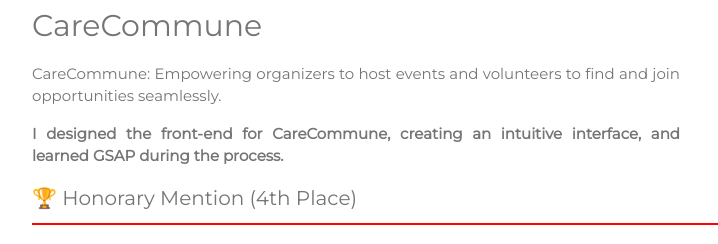
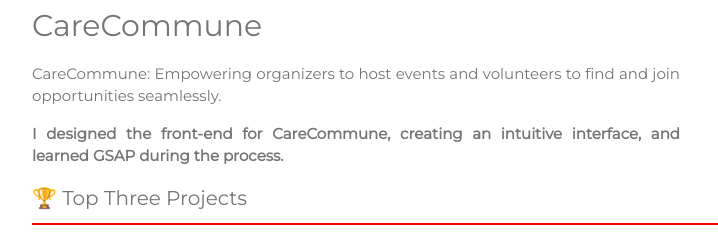
Before and after one commit to DevNoob1/website, a plain HTML site: page index.html in a window 1280 px wide. Shown: the part 2252-2496 px from the top of the page, without its empty margins (504-1222 px from the left). Drawn offline with nearby package versions, Linux system fonts and the light colour scheme; grey boxes are pictures that could not be loaded.

Commit message:
Update index.html

```diff
--- a/index.html
+++ b/index.html
@@ -23,11 +23,7 @@
 
         }
 
-        /* body {
-            background: url(https://cellularnews.com/images/hd/vertical-1044X1856-0hwz5785na3xo50h.jpeg);
-            background-size: cover;
-            background-repeat: no-repeat;
-        } */
+
 
         .w3-row-padding img {
             margin-bottom: 12px;
@@ -44,7 +40,7 @@
 
             50% {
                 transform: translateY(-20px);
-                /* Adjust the distance as needed */
+
             }
 
             100% {
@@ -204,7 +200,7 @@
                             and
                             learned GSAP during
                             the process.</b> </p>
-                    <h4>🏆 Honorary Mention (4th Place)</h4>
+                    <h4>🏆 Top Three Projects </h4>
                 </div>
             </div>
             <div style="width: 100%; height: 2px; background-color: red;"></div> <br>
```
